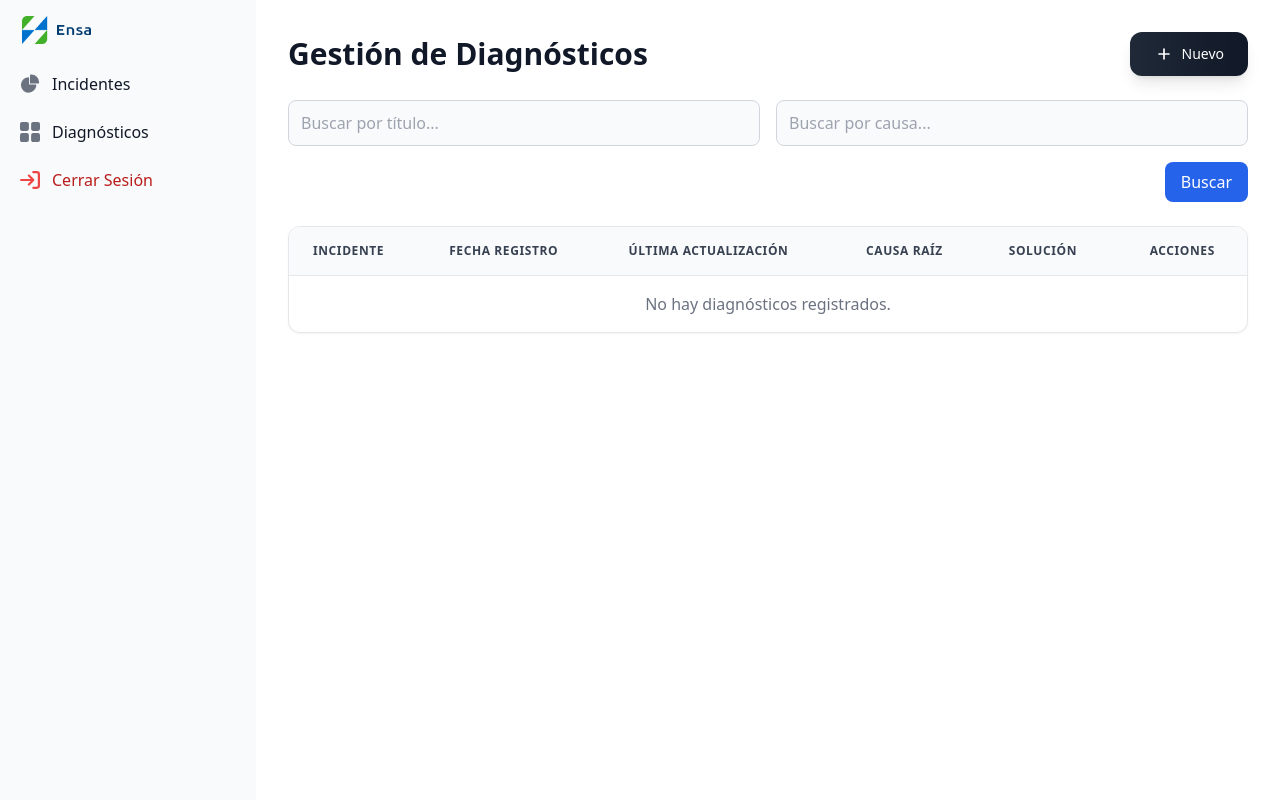
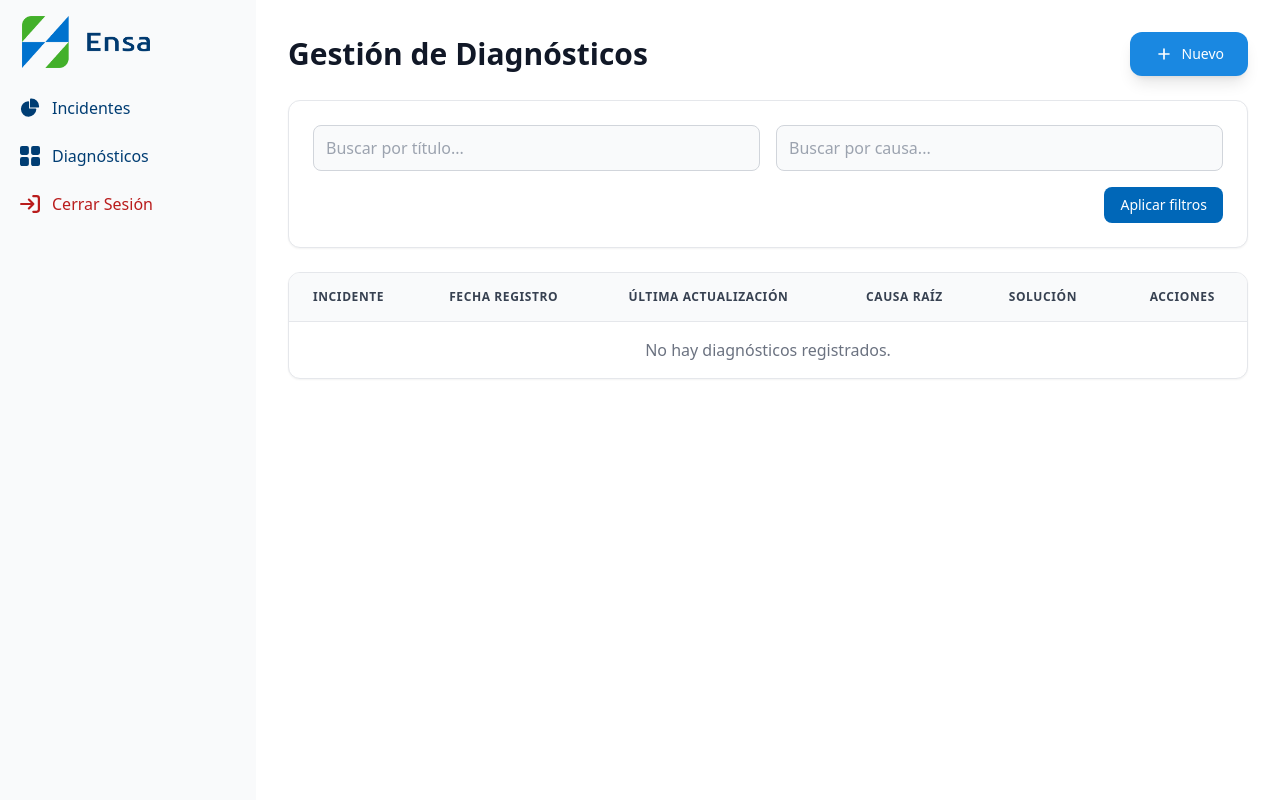
Before and after one commit to jsusurcia/pryGobierno, a Flask app: page /gestion_diagnostico in a window 1280 px wide. Run offline with Flask 3, Linux system fonts and the light colour scheme; data that the repository does not hold is empty; some libraries are stand-ins or nearby versions.

Commit message:
mejorando ando

```diff
--- a/app/ConexionBD.py
+++ b/app/ConexionBD.py
@@ -4,9 +4,9 @@ def get_connection():
     try:
         conexion = psycopg2.connect(
             host="localhost",
-            database="Gobierno",
+            database="gobierno",
             user="postgres",
-            password="070905"
+            password="200605"
         )
         return conexion
     except Exception as e:
--- a/app/controllers/control_Usuarios.py
+++ b/app/controllers/control_Usuarios.py
@@ -80,6 +80,7 @@ class controlUsuarios:
         except Exception as e:
             print(f"Error al buscar_todos => {e}")
             return None
+
     @staticmethod
     def editar_usuario(id_usuario, nombre, ape_pat, ape_mat, correo, contrasena, id_rol, estado):
         try:
@@ -111,6 +112,7 @@ class controlUsuarios:
         except Exception as e:
             print(f"Error al editar_usuario => {e}")
             return False
+
     @staticmethod
     def buscar_por_correo(correo, contrasena):
         try:
--- a/app/run.py
+++ b/app/run.py
@@ -12,7 +12,11 @@ app.secret_key = 'tu_clave_secreta_aqui'
 def index():
     """Ruta principal que redirige al login"""
     if 'user_id' in session:
-        return redirect(url_for('gestion_incidentes'))
+        print(session.get('user_role'))
+        if session.get('user_role') == 1:
+            return redirect(url_for('revision_diagnostico'))
+        elif session.get('user_role'):
+            return redirect(url_for('gestion_incidentes'))
     return redirect(url_for('login'))
 
 
@@ -37,7 +41,7 @@ def login():
                 session['user_role'] = usuario['id_rol']
                 session['user_role_name'] = usuario.get('rol_nombre', 'Usuario')
                 flash('Inicio de sesión exitoso', 'success')
-                return redirect(url_for('gestion_incidentes'))
+                return redirect(url_for('index'))
             else:
                 flash('Usuario inactivo. Contacte al administrador', 'error')
         else:
--- /dev/null
+++ b/app/static/css/style.css
@@ -0,0 +1,64 @@
+/* === Variables de color ENSA (azules) === */
+:root {
+    --ensa-blue-primary: #0067b8;  /* Azul ENSA base */
+    --ensa-blue-light: #1a88e1;    /* Azul claro para hover */
+    --ensa-blue-dark: #003d73;     /* Azul oscuro para acentos */
+    --ensa-gray-bg: #f8fafc;       /* Fondo claro */
+}
+
+/* === Sidebar general === */
+#logo-sidebar {
+    background: var(--ensa-blue-dark);
+    color: white;
+    transition: all 0.3s ease-in-out;
+}
+
+/* === Links del menú === */
+#logo-sidebar ul li a {
+    color: var(--ensa-blue-dark); /* gris claro para contraste */
+    border-radius: 0.5rem;
+    transition: all 0.2s ease-in-out;
+}
+
+#logo-sidebar ul li a:hover {
+    background-color: var(--ensa-blue-light);
+    color: #ffffff;
+    transform: translateX(4px);
+}
+
+/* === Link activo (puedes aplicar la clase active desde Flask) === */
+#logo-sidebar ul li a.active {
+    background-color: var(--ensa-blue-primary);
+    color: #ffffff;
+}
+
+/* === Íconos === */
+#logo-sidebar svg {
+    color: var(--ensa-blue-dark);
+    transition: color 0.2s ease-in-out;
+}
+
+#logo-sidebar a:hover svg {
+    color: white;
+}
+
+/* === Logout especial === */
+#logo-sidebar a[href*="logout"] {
+    background-color: transparent; /* Fondo transparente */
+    color: #b91c1c; /* Color de texto rojo */
+    border-radius: 0.5rem;
+    transition: all 0.2s ease-in-out;
+}
+
+#logo-sidebar a[href*="logout"]:hover {
+    background-color: #fca5a5; /* Fondo rojo suave en hover */
+    color: #b91c1c; /* Mantener el color de texto rojo en hover */
+}
+
+#logo-sidebar a[href*="logout"] svg {
+    color: #b91c1c; /* Color rojo para el SVG */
+}
+
+#logo-sidebar a[href*="logout"]:hover svg {
+    color: white; /* El SVG se vuelve blanco en hover */
+}
--- a/app/templates/gestionDiagnostico.html
+++ b/app/templates/gestionDiagnostico.html
@@ -4,7 +4,7 @@
 
 {% block nav_links %}
 <li>
-  <a href="#" class="flex items-center p-2 text-gray-900 rounded-lg hover:bg-gray-100 group">
+  <a href="{{ url_for('gestion_incidentes') }}" class="flex items-center p-2 text-gray-900 rounded-lg hover:bg-gray-100 group">
     <svg class="w-5 h-5 text-gray-500 transition duration-75 group-hover:text-gray-900"
          aria-hidden="true" xmlns="http://www.w3.org/2000/svg" fill="currentColor" viewBox="0 0 22 21">
       <path d="M16.975 11H10V4.025a1 1 0 0 0-1.066-.998 8.5 8.5 0 1 0 9.039 9.039.999.999 0 0 0-1-1.066h.002Z"/>
@@ -14,22 +14,12 @@
   </a>
 </li>
 <li>
-  <a href="#" class="flex items-center p-2 text-gray-900 rounded-lg hover:bg-gray-100 group">
+  <a href="{{ url_for('gestion_diagnostico') }}" class="flex items-center p-2 text-gray-900 rounded-lg hover:bg-gray-100 group">
     <svg class="shrink-0 w-5 h-5 text-gray-500 transition duration-75 group-hover:text-gray-900"
          aria-hidden="true" xmlns="http://www.w3.org/2000/svg" fill="currentColor" viewBox="0 0 18 18">
       <path d="M6.143 0H1.857A1.857 1.857 0 0 0 0 1.857v4.286C0 7.169.831 8 1.857 8h4.286A1.857 1.857 0 0 0 8 6.143V1.857A1.857 1.857 0 0 0 6.143 0Zm10 0h-4.286A1.857 1.857 0 0 0 10 1.857v4.286C10 7.169 10.831 8 11.857 8h4.286A1.857 1.857 0 0 0 18 6.143V1.857A1.857 1.857 0 0 0 16.143 0Zm-10 10H1.857A1.857 1.857 0 0 0 0 11.857v4.286C0 17.169.831 18 1.857 18h4.286A1.857 1.857 0 0 0 8 16.143v-4.286A1.857 1.857 0 0 0 6.143 10Zm10 0h-4.286A1.857 1.857 0 0 0 10 11.857v4.286c0 1.026.831 1.857 1.857 1.857h4.286A1.857 1.857 0 0 0 18 16.143v-4.286A1.857 1.857 0 0 0 16.143 10Z"/>
     </svg>
     <span class="flex-1 ms-3 whitespace-nowrap">Diagnósticos</span>
-  </a>
-</li>
-<li>
-  <a href="#" class="flex items-center p-2 text-gray-900 rounded-lg hover:bg-gray-100 group">
-    <svg class="shrink-0 w-5 h-5 text-red-500 transition duration-75 group-hover:text-red-700"
-         aria-hidden="true" xmlns="http://www.w3.org/2000/svg" fill="none" viewBox="0 0 18 16">
-      <path stroke="currentColor" stroke-linecap="round" stroke-linejoin="round" stroke-width="2"
-            d="M1 8h11m0 0L8 4m4 4-4 4m4-11h3a2 2 0 0 1 2 2v10a2 2 0 0 1-2 2h-3"/>
-    </svg>
-    <span class="flex-1 ms-3 whitespace-nowrap text-red-700">Cerrar Sesión</span>
   </a>
 </li>
 {% endblock nav_links %}
@@ -40,8 +30,8 @@
   <!-- Encabezado -->
   <header class="flex items-center justify-between mb-6">
     <h1 class="text-3xl font-bold text-gray-900">Gestión de Diagnósticos</h1>
-    <button onclick="alert('Crear nuevo diagnóstico')"
-            class="bg-gradient-to-r from-gray-800 to-gray-900 hover:from-gray-900 hover:to-black
+    <button onclick="window.location.href='/asignar_diagnostico';"
+            class="bg-[#1a88e1] hover:bg-[#0067b8]
                    text-white px-6 py-3 rounded-xl transition-all duration-200 shadow-lg hover:shadow-xl
                    flex items-center gap-2 text-sm">
       <svg class="w-5 h-5" fill="none" stroke="currentColor" viewBox="0 0 24 24">
@@ -52,7 +42,8 @@
   </header>
 
   <!-- Filtros de Búsqueda -->
- <form method="GET" action="/gestion_diagnostico" class="mb-6">
+  <div class="bg-white rounded-xl shadow-sm border border-gray-200 p-4 md:p-6 mb-6">
+    <form method="GET" action="/gestion_diagnostico">
       <div class="grid grid-cols-1 md:grid-cols-2 gap-4">
         <div>
           <input type="text" name="titulo" placeholder="Buscar por título..."
@@ -70,11 +61,13 @@
 
       <div class="flex justify-end mt-4">
         <button type="submit"
-            class="px-4 py-2 text-white bg-blue-600 hover:bg-blue-800 rounded-lg transition">
-      Buscar
+                class="px-4 py-2 text-sm text-white font-medium flex items-center gap-1 bg-[#0067b8] hover:bg-[#003d73] rounded-lg transition">
+          Aplicar filtros
         </button>
       </div>
     </form>
+  </div>
+
 
 
 
--- a/app/templates/sidebar.html
+++ b/app/templates/sidebar.html
@@ -10,6 +10,7 @@
 
     <link href="https://cdnjs.cloudflare.com/ajax/libs/flowbite/2.3.0/flowbite.min.css" rel="stylesheet" />
 
+    <link rel="stylesheet" href="{{ url_for('static', filename='css/style.css') }}">
     {% block styles %}{% endblock styles %}
 </head>
 
@@ -32,12 +33,22 @@
         aria-label="Sidebar">
         <div class="h-full px-3 py-4 overflow-y-auto bg-gray-50">
             <a href="/" class="flex items-center ps-2.5 mb-5">
-                <img src="{{ url_for('static', filename='img/logo_ensa.png') }}" class="h-6 me-3 sm:h-7" alt="Logo Ensa" />
+                <img src="{{ url_for('static', filename='img/logo_ensa.png') }}" class="me-3  w-32" alt="Logo Ensa" />
             </a>
 
             <ul class="space-y-2 font-medium">
                 {% block nav_links %}
                 {% endblock nav_links %}
+                <li>
+                    <a href="{{ url_for('logout') }}" class="flex items-center p-2 text-gray-900 rounded-lg hover:bg-gray-100 group">
+                        <svg class="shrink-0 w-5 h-5 text-red-500 transition duration-75 group-hover:text-red-700"
+                            aria-hidden="true" xmlns="http://www.w3.org/2000/svg" fill="none" viewBox="0 0 18 16">
+                        <path stroke="currentColor" stroke-linecap="round" stroke-linejoin="round" stroke-width="2"
+                                d="M1 8h11m0 0L8 4m4 4-4 4m4-11h3a2 2 0 0 1 2 2v10a2 2 0 0 1-2 2h-3"/>
+                        </svg>
+                        <span class="flex-1 ms-3 whitespace-nowrap text-red-700">Cerrar Sesión</span>
+                    </a>
+                </li>
             </ul>
         </div>
     </aside>
```
Also changed, not shown: app/templates/gestionIncidente.html (+4 -15 lines), app/templates/reportesMTTR.html (+2 -12 lines), app/templates/revisionDiagnostico.html (+2 -13 lines). Lines whose indentation alone changed are shown as unchanged.
